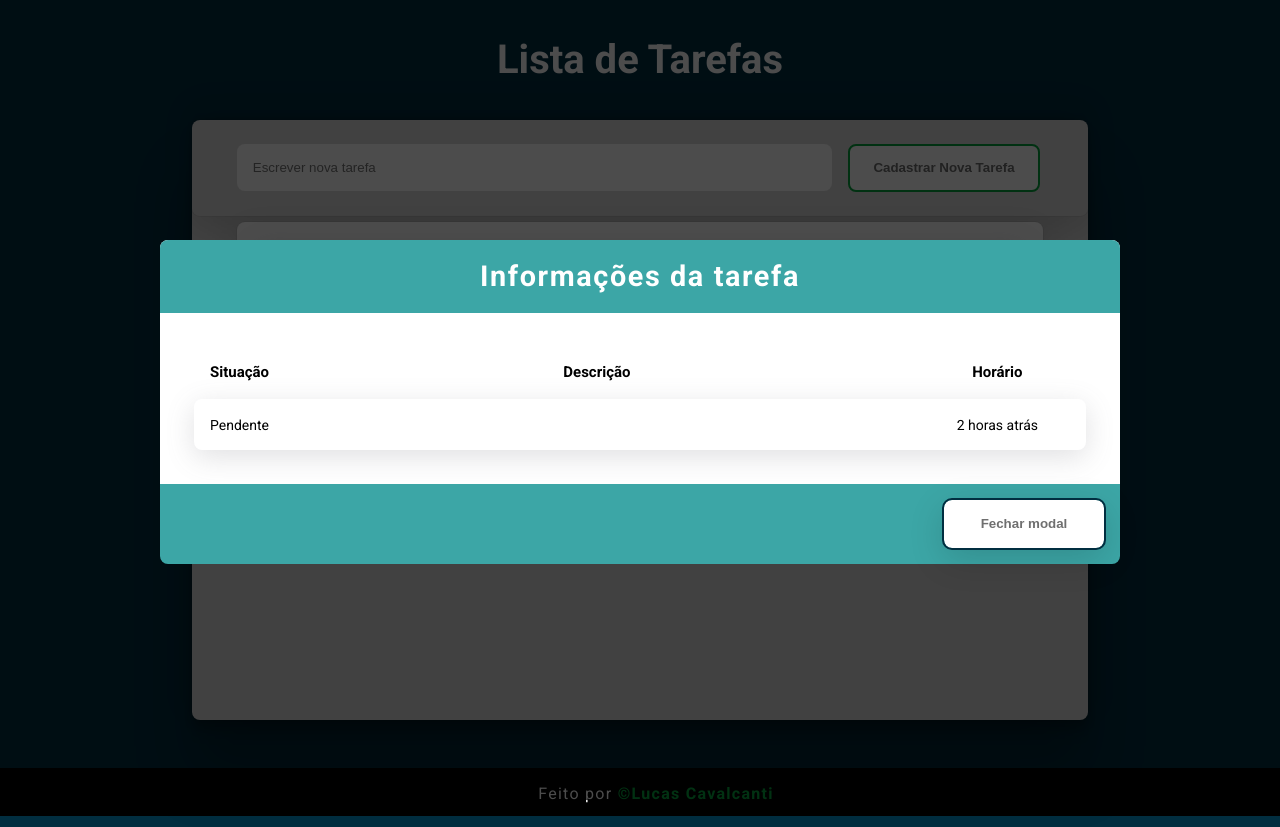
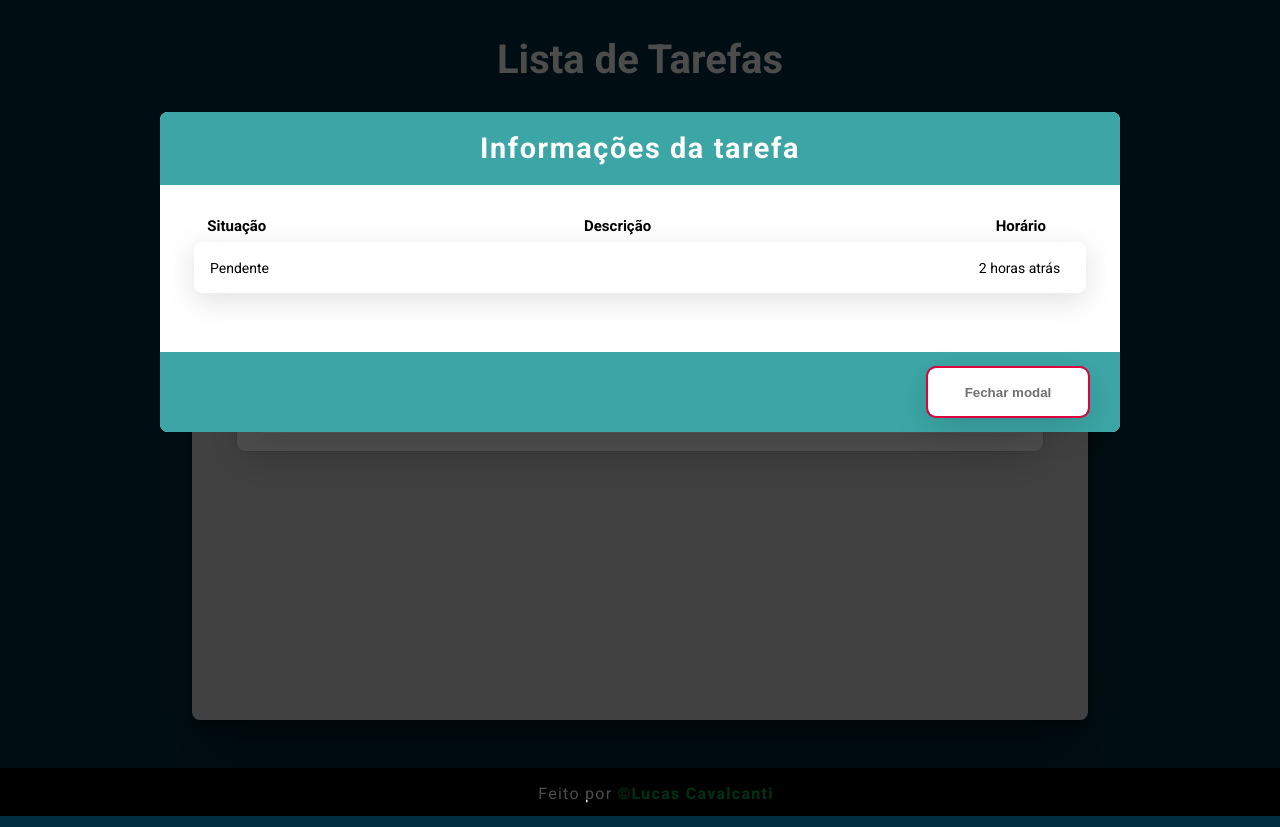
Before and after one commit to lcavalcanti393/ToDo-List, a React (Vite) app: page / in a window 1280 px wide. Both pictures are taken after a click on the button 933 px from the left and 271 px from the top of the page. Shown: the top 827 px of the page. Built offline with nearby package versions, Linux system fonts and the light colour scheme.

Commit message:
Security commit for random changes (safe mode)

```diff
--- a/src/Components/Modal.module.css
+++ b/src/Components/Modal.module.css
@@ -1,6 +1,6 @@
 .headerModal {
     width: 100%;
-    height: 5rem;
+    height: 25%;
 
     border-radius: 8px 8px 0 0;
     background: var(--fourth-color);
@@ -15,7 +15,7 @@
 
 .mainModal {
     padding: 2rem;
-
+    height: 50%;
 
 }
 
@@ -23,9 +23,27 @@
     width: 100%;
 }
 
-.mainModal > table > thead {
+.mainModal .tableHeader {
+    display: flex;
+    width: 100%;
+    border: 0;
+
+    margin-bottom: 5px;
+
     font-weight: bold;
     font-size: 15px;
+}
+
+.tableHeaderFirst {
+    width: 10%;
+}
+
+.tableHeaderSecond {
+    width: 75%;
+}
+
+.tableHeaderThird {
+    width: 15%;
 }
 
 .mainModal tbody tr span {
@@ -37,17 +55,17 @@
 }
 
 .tableSecond {
-    width: 70%;
+    width: 75%;
 
 }
 
 .tableThird {
-    width: 20%;
+    width: 15%;
 }
 
 .footerModal {
     width: 100%;
-    height: 5rem;
+    height: 25%;
 
     margin: 0;
     background: var(--fourth-color);
@@ -58,13 +76,14 @@
 .footerModal > button[type=submit] {
     background: var(--white);
     border: 0;
-    outline: 2px solid var(--first-color);
+    outline: 2px solid var(--red);
     color: var(--gray-500);
 
     box-shadow: rgba(0, 0, 0, 0.16) 0px 10px 36px 0px, rgba(0, 0, 0, 0.06) 0px 0px 0px 1px;
 
     margin: 1rem 0;
     margin-left: 80%;
+    margin-right: 5%;
 
     align-items: center;
 
@@ -82,7 +101,7 @@
 .footerModal > button[type=submit]:hover {
     background: var(--red);
     color: var(--white);
-    outline: 1px solid var(--white);
+    outline: 2px solid var(--white);
 
     border: 0;
     box-shadow: rgba(0, 0, 0, 0.25) 0px 54px 55px, rgba(0, 0, 0, 0.12) 0px -12px 30px, rgba(0, 0, 0, 0.12) 0px 4px 6px, rgba(0, 0, 0, 0.17) 0px 12px 13px, rgba(0, 0, 0, 0.09) 0px -3px 5px;
--- a/src/Components/Modal.tsx
+++ b/src/Components/Modal.tsx
@@ -10,12 +10,6 @@ type Props = {
     content: string;
     done: boolean;
 }
-
-/*
-
-    AINDA FALTA ENVIAR DADOS PARA O MODAL
-
-*/
 
 const BACKGROUND_STYLE: object = {
     position: 'fixed',
@@ -37,7 +31,7 @@ const MODAL_STYLE: object = {
     position : 'fixed',
     width: '60rem',
     height: '20rem',
-    top: '50%',
+    top: '34%',
     left: '50%',
     transform: 'translate(-50%, -50%)',
     margin: '0',
@@ -59,12 +53,13 @@ export function Modal({ isOpen, setCloseModal  }: ModalContent, props: Props){
                     </header>
 
                     <main className={styles.mainModal}>
+                        <div className={styles.tableHeader}>
+                            <span className={styles.tableHeaderFirst}>Situação</span>
+                            <span className={styles.tableHeaderSecond}>Descrição</span>
+                            <span className={styles.tableHeaderThird}>Horário</span>
+                        </div>
+
                         <table>
-                            <thead>
-                                <td className={styles.tableFirst}>Situação</td>
-                                <td className={styles.tableSecond}>Descrição</td>
-                                <td className={styles.tableThird}>Horário</td>
-                            </thead>
                             <tbody>
                                 <tr>
                                     <td className={styles.tableFirst}> <span> {props.done ? 'Feito' : 'Pendente'} </span> </td>
--- a/src/Components/Table.module.css
+++ b/src/Components/Table.module.css
@@ -44,6 +44,8 @@
     border: 0;
     outline: 0;
 
+    font-size: 14px;
+
     background-color: var(--white);
 
     box-shadow: rgba(0, 0, 0, 0.16) 0px 15px 36px 0px, rgba(0, 0, 0, 0.06) 0px 0px 0px 1px;
@@ -52,9 +54,9 @@
 .taskHeader button[type=submit] {
     background: var(--white);
     border: 2px solid var(--green);
-    color: var(--gray-500);
+    color: var(--green);
 
-    margin-right: 3rem;
+    margin-right: 5%;
 
     height: 3rem;
     width: 12rem;
@@ -69,6 +71,8 @@
 .taskHeader button[type=submit]:hover {
     background: var(--green-200);
     color: var(--white);
+
+    border: 2px solid var(--green);
 }
 
 .taskHeader button[type=submit] strong {
--- a/src/Components/Table.tsx
+++ b/src/Components/Table.tsx
@@ -14,16 +14,48 @@ export type Item = {
 export function Table(){
 
     const[list, setList] = useState<Item[]>([
-        { id: 1, content: "Comprar pão na padaria", done: false},
-        { id: 2, content: "Comprar bolo na padaria", done: true},
-        { id: 3, content: "Estudar ReactJS", done: false}
+        { id: 1, content: "Item aleatóride para testes 1", done: false},
+        { id: 2, content: "Item aleatóride para testes 2", done: true},
+        { id: 3, content: "Estudar ReactJS", done: false},
     ]);
+
+    const [inputItem, setInputItem] = useState('');
+
+    function handleAddItem() {
+        if(inputItem !== ''){
+            const newList = [...list];
+
+            newList.push({
+                id: list.length+1,
+                content: inputItem,
+                done: false
+            });
+
+            setList(newList);
+            setInputItem('');
+    }
+        return null
+    }
+
+    function handleDeleteListItem(listItens: Item): void{
+
+        const newListWithoutDeleted = list.filter(lists => {
+            return lists !== listItens;
+        });
+
+        setList(newListWithoutDeleted);
+
+    }
 
     return(
         <div className={styles.container}>
             <header className={styles.taskHeader}>
-                <input type="text" placeholder="Escrever nova tarefa" />
-                <button type='submit' ><strong>Cadastrar Nova Tarefa</strong></button>
+                <input  type="text"
+                        value={inputItem}
+                        placeholder="Escrever nova tarefa"
+                        onChange={e=>setInputItem(e.target.value)}
+                />
+                <button type='submit' onClick={handleAddItem} ><strong>Cadastrar Nova Tarefa</strong></button>
             </header>
 
             <main>
@@ -31,7 +63,7 @@ export function Table(){
                     <table className={styles.table}>
                         <tbody>
                             {list.map((item)=>(
-                                <ListItem key={item.id} {...item} />
+                                <ListItem key={item.id} task={item}/>
                             ))}
                         </tbody>
                     </table>
```
Also changed, not shown: src/Components/ListItem.tsx (+6 -7 lines).
